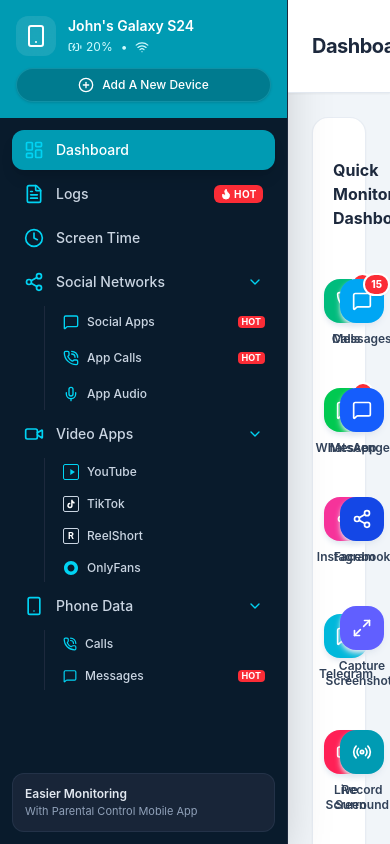
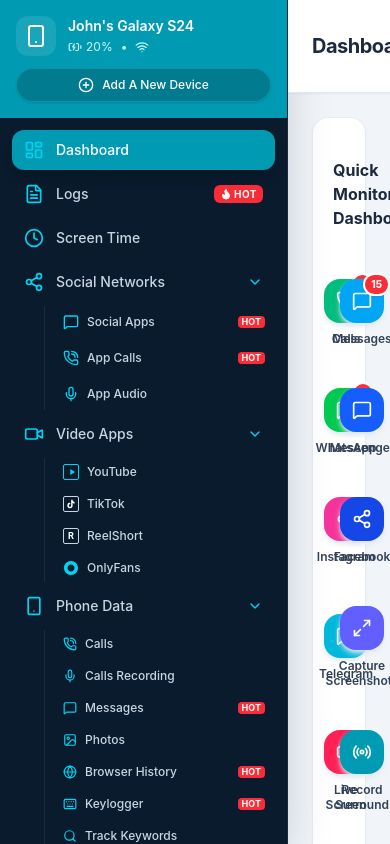
Before and after one commit to YasithaMiyuranga/ffdhf, a React (Vite) app: page / in a window 390 px wide. Shown: the top 844 px of the page. Built offline with nearby package versions, Linux system fonts and the light colour scheme.

Commit message:
restore all Phone Data, Remote Control & Location Tracking navigation items

```diff
--- a/src/components/Sidebar.jsx
+++ b/src/components/Sidebar.jsx
@@ -280,7 +280,7 @@
           )}
         </div>
 
-        {/* Phone Data Accordion */}
+        {/* Phone Data Accordion (ALL 11 items from screenshot 1) */}
         <div>
           <button
             onClick={() => toggleSection('phoneData')}
@@ -295,16 +295,135 @@
 
           {openSections.phoneData && (
             <div className="ml-8 mt-1 space-y-1 pl-2 border-l border-slate-800 text-xs">
-              <button onClick={() => navigate('/calls')} className="w-full flex items-center space-x-2 px-2.5 py-1.5 rounded-lg hover:bg-slate-800/40 text-slate-300">
+              <button onClick={() => navigate('/phonedata/calls')} className="w-full flex items-center space-x-2 px-2.5 py-1.5 rounded-lg hover:bg-slate-800/40 text-slate-300">
                 <PhoneCall className="w-3.5 h-3.5 text-cyan-400" />
                 <span>Calls</span>
               </button>
-              <button onClick={() => navigate('/messages')} className="w-full flex items-center justify-between px-2.5 py-1.5 rounded-lg hover:bg-slate-800/40 text-slate-300">
+
+              <button onClick={() => navigate('/phonedata/calls_recording')} className="w-full flex items-center space-x-2 px-2.5 py-1.5 rounded-lg hover:bg-slate-800/40 text-slate-300">
+                <Mic className="w-3.5 h-3.5 text-cyan-400" />
+                <span>Calls Recording</span>
+              </button>
+
+              <button onClick={() => navigate('/phonedata/messages')} className="w-full flex items-center justify-between px-2.5 py-1.5 rounded-lg hover:bg-slate-800/40 text-slate-300">
                 <div className="flex items-center space-x-2">
                   <MessageSquare className="w-3.5 h-3.5 text-cyan-400" />
                   <span>Messages</span>
                 </div>
                 <span className="px-1 py-0.2 text-[9px] bg-red-500 text-white rounded font-bold">HOT</span>
+              </button>
+
+              <button onClick={() => navigate('/phonedata/photos')} className="w-full flex items-center space-x-2 px-2.5 py-1.5 rounded-lg hover:bg-slate-800/40 text-slate-300">
+                <Image className="w-3.5 h-3.5 text-cyan-400" />
+                <span>Photos</span>
+              </button>
+
+              <button onClick={() => navigate('/phonedata/browser_history')} className="w-full flex items-center justify-between px-2.5 py-1.5 rounded-lg hover:bg-slate-800/40 text-slate-300">
+                <div className="flex items-center space-x-2">
+                  <Globe className="w-3.5 h-3.5 text-cyan-400" />
+                  <span>Browser History</span>
+                </div>
+                <span className="px-1 py-0.2 text-[9px] bg-red-500 text-white rounded font-bold">HOT</span>
+              </button>
+
+              <button onClick={() => navigate('/phonedata/keylogger')} className="w-full flex items-center justify-between px-2.5 py-1.5 rounded-lg hover:bg-slate-800/40 text-slate-300">
+                <div className="flex items-center space-x-2">
+                  <Keyboard className="w-3.5 h-3.5 text-cyan-400" />
+                  <span>Keylogger</span>
+                </div>
+                <span className="px-1 py-0.2 text-[9px] bg-red-500 text-white rounded font-bold">HOT</span>
+              </button>
+
+              <button onClick={() => navigate('/phonedata/track_keywords')} className="w-full flex items-center space-x-2 px-2.5 py-1.5 rounded-lg hover:bg-slate-800/40 text-slate-300">
+                <Search className="w-3.5 h-3.5 text-cyan-400" />
+                <span>Track Keywords</span>
+              </button>
+
+              <button onClick={() => navigate('/phonedata/wifi_logger')} className="w-full flex items-center space-x-2 px-2.5 py-1.5 rounded-lg hover:bg-slate-800/40 text-slate-300">
+                <Wifi className="w-3.5 h-3.5 text-cyan-400" />
+                <span>Wi-Fi Logger</span>
+              </button>
+
+              <button onClick={() => navigate('/phonedata/app_management')} className="w-full flex items-center space-x-2 px-2.5 py-1.5 rounded-lg hover:bg-slate-800/40 text-slate-300">
+                <Grid className="w-3.5 h-3.5 text-cyan-400" />
+                <span>App Management</span>
+              </button>
+
+              <button onClick={() => navigate('/phonedata/contacts')} className="w-full flex items-center space-x-2 px-2.5 py-1.5 rounded-lg hover:bg-slate-800/40 text-slate-300">
+                <Users className="w-3.5 h-3.5 text-cyan-400" />
+                <span>Contacts</span>
+              </button>
+
+              <button onClick={() => navigate('/phonedata/calendar')} className="w-full flex items-center space-x-2 px-2.5 py-1.5 rounded-lg hover:bg-slate-800/40 text-slate-300">
+                <Calendar className="w-3.5 h-3.5 text-cyan-400" />
+                <span>Calendar</span>
+              </button>
+            </div>
+          )}
+        </div>
+
+        {/* Remote Control Accordion (ALL 3 items from screenshot 1) */}
+        <div>
+          <button
+            onClick={() => toggleSection('remoteControl')}
+            className="w-full flex items-center justify-between px-3 py-2.5 rounded-xl hover:bg-slate-800/60 text-slate-300 transition-all"
+          >
+            <div className="flex items-center space-x-3">
+              <Radio className="w-5 h-5 text-cyan-400" />
+              <span>Remote Control</span>
+            </div>
+            {openSections.remoteControl ? <ChevronDown className="w-4 h-4 text-cyan-400" /> : <ChevronRight className="w-4 h-4 text-slate-500" />}
+          </button>
+
+          {openSections.remoteControl && (
+            <div className="ml-8 mt-1 space-y-1 pl-2 border-l border-slate-800 text-xs">
+              <button onClick={() => navigate('/remote/record_surround')} className="w-full flex items-center justify-between px-2.5 py-1.5 rounded-lg hover:bg-slate-800/40 text-slate-300">
+                <div className="flex items-center space-x-2">
+                  <Mic className="w-3.5 h-3.5 text-cyan-400" />
+                  <span>Record Surround</span>
+                </div>
+                <span className="px-1 py-0.2 text-[9px] bg-red-500 text-white rounded font-bold">HOT</span>
+              </button>
+
+              <button onClick={() => navigate('/remote/capture_screenshots')} className="w-full flex items-center justify-between px-2.5 py-1.5 rounded-lg hover:bg-slate-800/40 text-slate-300">
+                <div className="flex items-center space-x-2">
+                  <Maximize2 className="w-3.5 h-3.5 text-cyan-400" />
+                  <span>Capture Screenshots</span>
+                </div>
+                <span className="px-1 py-0.2 text-[9px] bg-red-500 text-white rounded font-bold">HOT</span>
+              </button>
+
+              <button onClick={() => navigate('/remote/take_photos')} className="w-full flex items-center space-x-2 px-2.5 py-1.5 rounded-lg hover:bg-slate-800/40 text-slate-300">
+                <Camera className="w-3.5 h-3.5 text-cyan-400" />
+                <span>Take Photos</span>
+              </button>
+            </div>
+          )}
+        </div>
+
+        {/* Location Tracking Accordion (ALL 2 items from screenshot 1) */}
+        <div>
+          <button
+            onClick={() => toggleSection('location')}
+            className="w-full flex items-center justify-between px-3 py-2.5 rounded-xl hover:bg-slate-800/60 text-slate-300 transition-all"
+          >
+            <div className="flex items-center space-x-3">
+              <MapPin className="w-5 h-5 text-cyan-400" />
+              <span>Location Tracking</span>
+            </div>
+            {openSections.location ? <ChevronDown className="w-4 h-4 text-cyan-400" /> : <ChevronRight className="w-4 h-4 text-slate-500" />}
+          </button>
+
+          {openSections.location && (
+            <div className="ml-8 mt-1 space-y-1 pl-2 border-l border-slate-800 text-xs">
+              <button onClick={() => navigate('/location/locations')} className="w-full flex items-center space-x-2 px-2.5 py-1.5 rounded-lg hover:bg-slate-800/40 text-slate-300">
+                <MapPin className="w-3.5 h-3.5 text-cyan-400" />
+                <span>Locations</span>
+              </button>
+
+              <button onClick={() => navigate('/location/geofence')} className="w-full flex items-center space-x-2 px-2.5 py-1.5 rounded-lg hover:bg-slate-800/40 text-slate-300">
+                <Shield className="w-3.5 h-3.5 text-cyan-400" />
+                <span>Geofence</span>
               </button>
             </div>
           )}
```
